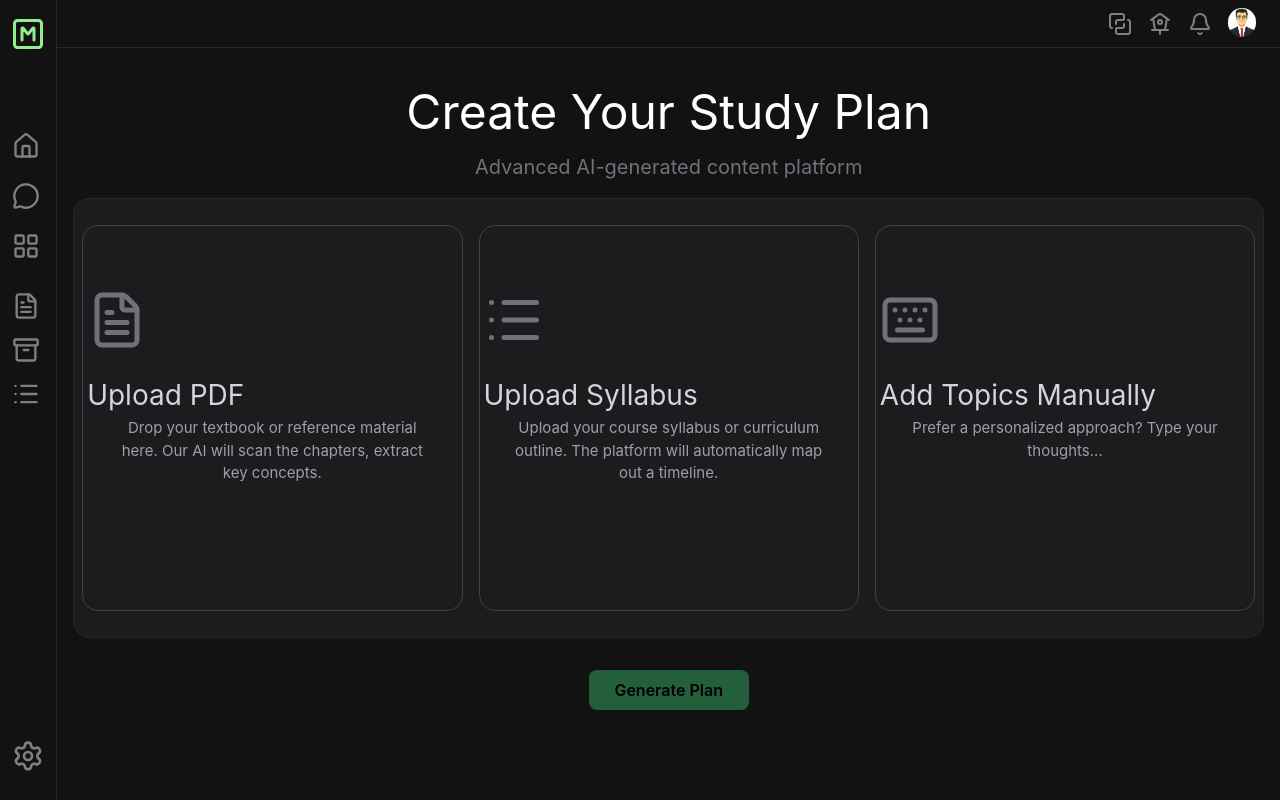
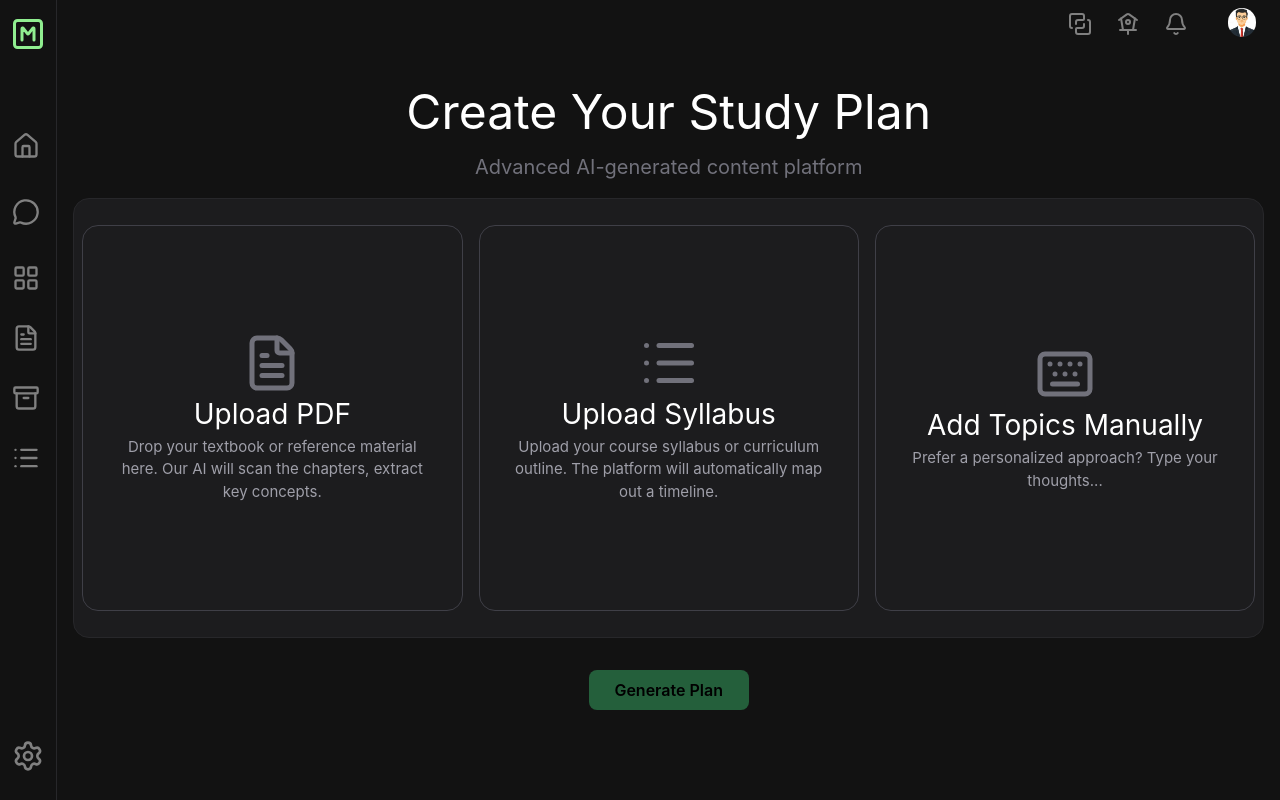
Before and after one commit to Dev-Saurabh-K/memora, a React (Vite) app: page /page2 in a window 1280 px wide. Built offline with nearby package versions, Linux system fonts and the light colour scheme.

Commit message:
initial fix

```diff
--- a/src/Pages/Page2/FeatureCard.jsx
+++ b/src/Pages/Page2/FeatureCard.jsx
@@ -1,42 +1,42 @@
-import { FeatherIcon } from 'lucide-react'
-import React, { useState } from 'react'
-import FeatureIcon from './FeatureCardIcon'
-
+import { FeatherIcon } from "lucide-react";
+import React, { useState } from "react";
+import FeatureIcon from "./FeatureCardIcon";
 
 const FeatureCard = (props) => {
+  const Icons = props.icon;
 
-const Icons = props.icon
+  const [active, setActive] = useState(false);
 
-const [active,setActive] = useState(false)
-
+  const handleClick = () => {
+    setActive(!active);
+    console.log(active);
+  };
 
   return (
-
-
-    <button
-    onClick={()=> setActive(!active)}
-    className={`border border-[#3b7a57] h-[80%] lg:h-[88%] w-[30%] lg:w-[32%] rounded-2xl flex  flex-col
-    transition-all duration-300 cursor-pointer px-1  text-gray-300
-    hover:h-[81%] hover:w-[31%]
+    <div
+      onClick={handleClick}
+      className={`border h-[80%] lg:h-[88%] w-[30%] lg:w-[32%] rounded-2xl flex  flex-col border-zinc-700 bg-[#1c1c1e]
+     cursor-pointer px-1  text-white
+    hover:border-4 hover:bg-green-500/10 hover:border-[#3b7a57] hover:shadow-green-400/20 hover:shadow-md
 
     ${
-        active
-        ? " text-white bg-green-500/10 shadow-lg shadow-green-400/20  "
-        : "border-zinc-700 bg-[#1c1c1e]"
+      active
+        ? "border-[#3b7a57] bg-green-500/10 shadow-green-400/20 shadow-md"
+        : "border-zinc-700"
     }
+    `}
+    >
+      <div className="flex items-center justify-center w-full h-full flex-col">
+        <FeatureIcon icons={Icons} className={`text-amber-300`} />
+        <h1 className=" text-[14px] md:text-[21px] lg:text-[28px]">
+          {props.title}
+        </h1>
+        <div className="mt-px  text-[10px] md:px-6 md:text-[15px]">
+          <h3 className=" text-zinc-400 text-center">{props.sub}</h3>
+        </div>
+      </div>
+    </div>
+  );
+};
 
-    `}>
-       <div className='mt-16 mb-6 flex justify-center'>
-        <FeatureIcon icons = {Icons}/>
-       </div>
-        <h1 className=' text-[14px] md:text-[21px] lg:text-[28px]' >{props.title}</h1>
-        <div className='mt-[1px]  text-[10px] md:px-6 md:text-[15px]'>
-
-        <h3 className=' text-zinc-400'>{props.sub}</h3>
-        </div>
-
-    </button>
-  )
-}
-
-export default FeatureCard
+export default FeatureCard;
--- a/src/Pages/Page2/FeatureCardIcon.jsx
+++ b/src/Pages/Page2/FeatureCardIcon.jsx
@@ -1,12 +1,9 @@
-import React from 'react'
 
-const FeatureCardIcon = (props) => {
+const FeatureCardIcon = (props, className) => {
     const Icon = props.icons
   return (
     <div>
-      <Icon size={40} className="text-zinc-500 lg:h-15 lg:w-15
-
-      "/>
+      <Icon size={40} className={`text-zinc-500 lg:h-15 lg:w-15`}/>
     </div>
   )
 }
--- a/src/Pages/Page2/Logo.jsx
+++ b/src/Pages/Page2/Logo.jsx
@@ -1,4 +1,4 @@
-import React from 'react'
+
 import {SquareM} from "lucide-react"
 
 
--- /dev/null
+++ b/src/Pages/Page2/Modal.jsx
@@ -0,0 +1,30 @@
+function Modal({ isOpen, isClose, inputValue, setInputValue, onSave }) {
+  if (isOpen) return false;
+
+  return (
+    <div className="modal-overlay">
+      <div className="modal-content">
+        <h3>Enter Your Details</h3>
+
+        <input
+          type="text"
+          value={inputValue}
+          onChange={(e) => setInputValue(e.target.value)}
+          placeholder="Type something here..."
+          className="modal-input"
+        />
+
+        <div className="modal-actions">
+          <button onClick={onClose} className="btn-secondary">
+            Cancel
+          </button>
+          <button onClick={onSave} className="btn-primary">
+            Save Changes
+          </button>
+        </div>
+      </div>
+    </div>
+  );
+}
+
+export default Modal;
--- a/src/Pages/Page2/Navbar.jsx
+++ b/src/Pages/Page2/Navbar.jsx
@@ -1,4 +1,4 @@
-import React from 'react'
+
 
 import NavbarButtons from './NavbarButtons'
 import ProfileSec from './ProfileSec'
@@ -7,7 +7,7 @@ const Navbar = () => {
   return (
 
 
-    <div className='pr-6 h-12 w-full  flex gap-4 justify-end border-b border-gray-800' >
+    <div className='pr-6 h-12 w-full  flex gap-10 justify-end ' >
         <NavbarButtons/>
         <ProfileSec/>
 
--- a/src/Pages/Page2/NavbarButtons.jsx
+++ b/src/Pages/Page2/NavbarButtons.jsx
@@ -6,7 +6,7 @@ import { SquaresExclude,Birdhouse } from 'lucide-react'
 
 const NavbarButtons = () => {
   return (
-    <div className='flex flex-row gap-4'>
+    <div className='flex flex-row gap-6'>
         <button className='cursor-pointer hover:scale-120 transition duration-300'><SquaresExclude color='gray'/></button>
         <button className='cursor-pointer hover:scale-120 transition duration-300'><Birdhouse color='gray'/></button>
         <BellNav/>
--- a/src/Pages/Page2/SideBarButtons.jsx
+++ b/src/Pages/Page2/SideBarButtons.jsx
@@ -1,49 +1,61 @@
-import React from 'react'
-import { Home, MessageCircle, LayoutGrid, FileText, Archive, List, Settings, } from "lucide-react"
-import Logo from './Logo'
+
+import {
+  Home,
+  MessageCircle,
+  LayoutGrid,
+  FileText,
+  Archive,
+  List,
+  Settings,
+} from "lucide-react";
+import Logo from "./Logo";
 import { Link } from "react-router-dom";
 const SideBarButtons = (props) => {
   return (
+    <div className=" h-screen flex flex-col justify-between">
+      <div>
+        <div className="mt-4 px-2 ">
+          <Logo />
+        </div>
 
-
-
-        <div className=' h-screen flex flex-col justify-between'>
-
-            <div>
-            <div className='mt-4 px-2 '><Logo/></div>
-
-
-                <div className='lg:mt-20 mt-15 mb-8 flex flex-col px-2 gap-4'>
-
+        <div className="lg:mt-20 mt-15 mb-8 flex flex-col px-2 gap-8">
           <Link to="/home">
-                    <button className='cursor-pointer hover:scale-120 transition duration-300'>
-                        <Home size={23} color="gray" className='lg:w-8 lg:h-7' />
+            <button className="cursor-pointer hover:scale-120 transition duration-300">
+              <Home size={23} color="gray" className="lg:w-8 lg:h-7" />
             </button>
           </Link>
 
           <Link to="/chat">
-                    <button className='cursor-pointer hover:scale-120 transition duration-300'><MessageCircle size={23} color="gray" className='lg:w-8 lg:h-7' />
+            <button className="cursor-pointer hover:scale-120 transition duration-300">
+              <MessageCircle size={23} color="gray" className="lg:w-8 lg:h-7" />
             </button>
           </Link>
 
-                    <button className='cursor-pointer hover:scale-120 transition duration-300'><LayoutGrid size={23} color="gray" className='lg:w-8 lg:h-7' /></button>
+          <button className="cursor-pointer hover:scale-120 transition duration-300">
+            <LayoutGrid size={23} color="gray" className="lg:w-8 lg:h-7" />
+          </button>
+
+
+
+          <button className="cursor-pointer hover:scale-120 transition duration-300">
+            <FileText size={23} color="gray" className="lg:w-8 lg:h-7" />
+          </button>
+          <button className="cursor-pointer hover:scale-120 transition duration-300">
+            <Archive size={23} color="gray" className="lg:w-8 lg:h-7" />
+          </button>
+          <button className="cursor-pointer hover:scale-120 transition duration-300">
+            <List size={23} color="gray" className="lg:w-8 lg:h-7" />
+          </button>
+        </div>
       </div>
 
-                <div className=' mb-8 flex flex-col px-2 gap-4'>
-                    <button className='cursor-pointer hover:scale-120 transition duration-300'><FileText size={23} color="gray" className='lg:w-8 lg:h-7' /></button>
-                    <button className='cursor-pointer hover:scale-120 transition duration-300'><Archive size={23} color="gray" className='lg:w-8 lg:h-7' /></button>
-                    <button className='cursor-pointer hover:scale-120 transition duration-300'><List size={23} color="gray" className='lg:w-8 lg:h-7' /></button>
+      <div className=" mb-4 lg:mb-7 flex flex-col px-2">
+        <button className="cursor-pointer hover:scale-110 transition duration-320">
+          <Settings size={25} color="gray" className="lg:w-9 lg:h-8" />
+        </button>
       </div>
+    </div>
+  );
+};
 
-            </div>
-
-            <div className=' mb-4 lg:mb-7 flex flex-col px-2'>
-                <button className='cursor-pointer hover:scale-110 transition duration-320'>
-                    <Settings size={25} color="gray" className='lg:w-9 lg:h-8'  /></button>
-            </div>
-
-        </div>
-    )
-}
-
-export default SideBarButtons
+export default SideBarButtons;
--- a/src/Pages/Page2/Sidebar.jsx
+++ b/src/Pages/Page2/Sidebar.jsx
@@ -1,20 +1,14 @@
-import React from 'react'
-import SideBarButtons from './SideBarButtons'
-
+import React from "react";
+import SideBarButtons from "./SideBarButtons";
 
 const Sidebar = () => {
   return (
+    <>
+      <div className="h-full w-10 border-r border-zinc-800 lg:w-15 flex justify-center   ">
+        <SideBarButtons />
+      </div>
+    </>
+  );
+};
 
-    <>
-
-
-    <div className='h-full w-10 border-r border-zinc-800 lg:w-15 flex justify-center   '>
-
-
-        <SideBarButtons btn="Home"/>
-    </div>
-    </>
-  )
-}
-
-export default Sidebar
+export default Sidebar;
--- a/src/dashboard.jsx
+++ b/src/dashboard.jsx
@@ -8,9 +8,6 @@ export default function Dashboard() {
     const [selectedClass, setClasses] = useState(5);
     const classes = [5,6,7,8,9,10,11,12];
     const handleClick = () => {
-      if (selectedClass) {
-        alert(`You selected Class ${selectedClass}`);
-      }
     };
 
   return (
```
Lines whose indentation alone changed are shown as unchanged.
